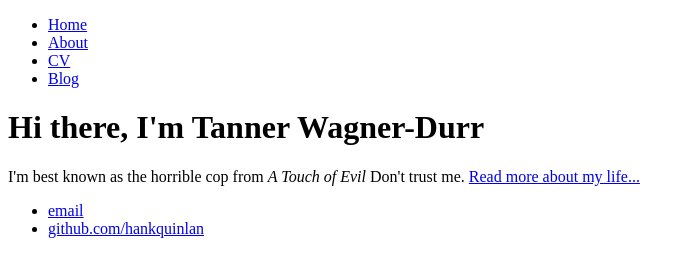
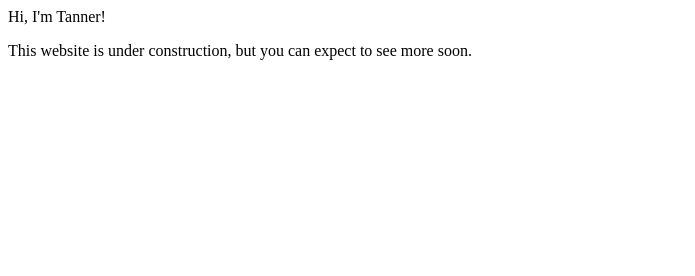
Before and after one commit to twagdurr/twagdurr.github.io, a plain HTML site: page index.html in a window 1280 px wide. Shown: the whole page, without its empty margins (0-695 px from the left). Drawn offline with Linux system fonts and the light colour scheme.

Commit message:
updated hompage

```diff
--- a/index.html
+++ b/index.html
@@ -1,28 +1,15 @@
-<!DOCTYPE html>
-<html>
-	<head>
-		<title>Tanner Wagner-Durr</title>
-	</head>
-	<body>
-		<nav>
-    		<ul>
-        		<li><a href="/">Home</a></li>
-	        	<li><a href="/about">About</a></li>
-        		<li><a href="/cv">CV</a></li>
-        		<li><a href="/blog">Blog</a></li>
-    		</ul>
-		</nav>
-		<div class="container">
-    		<div class="blurb">
-        		<h1>Hi there, I'm Tanner Wagner-Durr</h1>
-				<p>I'm best known as the horrible cop from <em>A Touch of Evil</em> Don't trust me. <a href="/about">Read more about my life...</a></p>
-    		</div><!-- /.blurb -->
-		</div><!-- /.container -->
-		<footer>
-    		<ul>
-        		<li><a href="mailto:hankquinlanhub@gmail.com">email</a></li>
-        		<li><a href="https://github.com/hankquinlan">github.com/hankquinlan</a></li>
-			</ul>
-		</footer>
-	</body>
+<html lang="en">
+
+<head>
+	<meta charset="UTF-8">
+	<meta http-equiv="X-UA-Compatible" content="IE=edge">
+	<meta name="viewport" content="width=device-width, initial-scale=1.0">
+	<title>Tanner Wagner-Durr's Personal Website</title>
+</head>
+
+<body>
+	<p>Hi, I'm Tanner!</p>
+	<p>This website is under construction, but you can expect to see more soon.</p>
+</body>
+
 </html>
```
